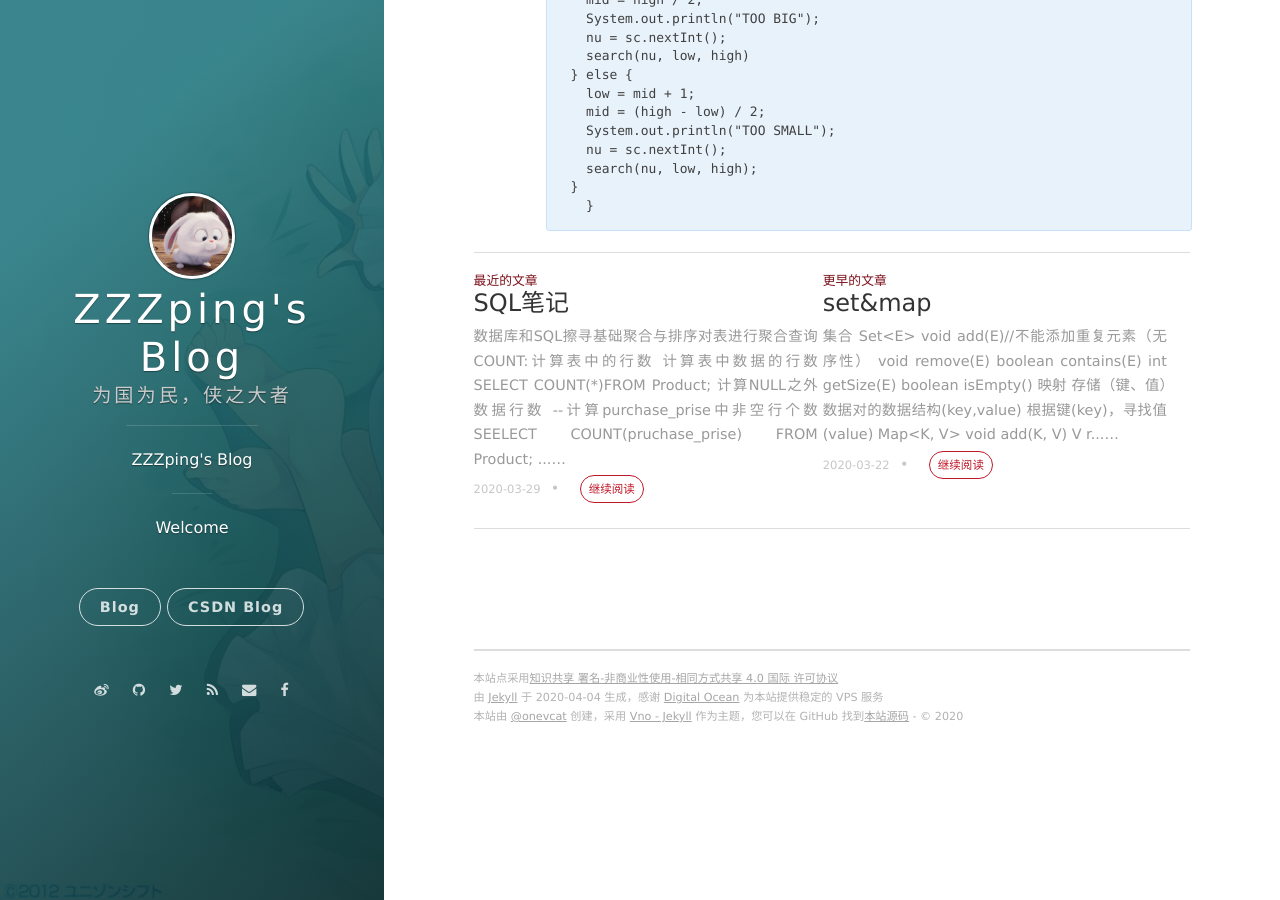
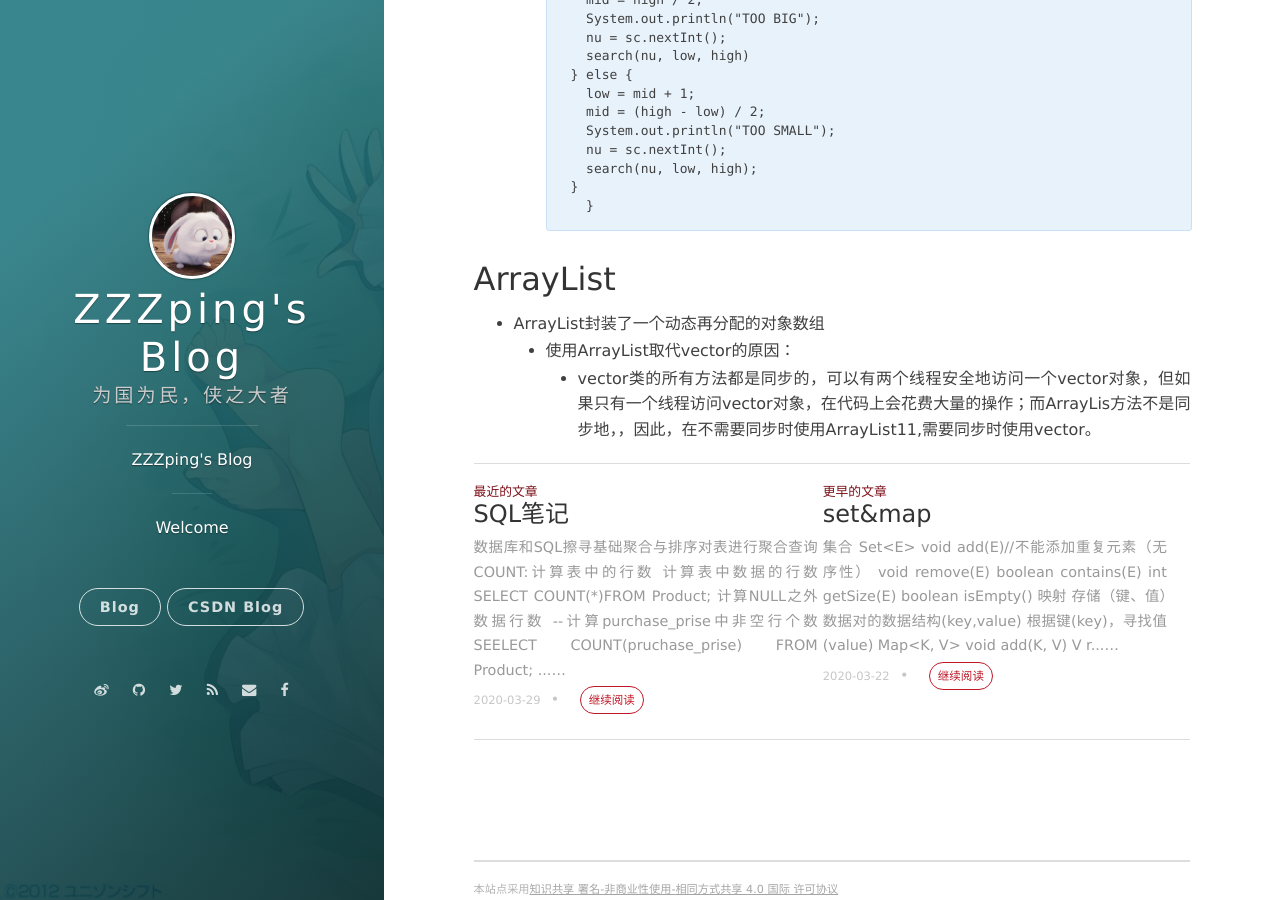
Before and after one commit to ZZZping/ZZZping.github.io, a Jekyll site: the page built from _posts/2020-03-25-Java5-API.md, in a window 1280 px wide and 900 px high, scrolled down 1860 px. Built offline with Jekyll 4.4.1, drawn with Linux system fonts in a browser that asks for light colours; nearby versions of some CDN libraries; comment, search, counter and statistics services are not loaded.

Commit message:
ArrayList

````diff
--- a/_posts/2020-03-25-Java5-API.md
+++ b/_posts/2020-03-25-Java5-API.md
@@ -93,3 +93,8 @@ date: 2020-03-25 15:28:24.000000000 +09:00
           }
         }
       ```
+
+## ArrayList
+   + ArrayList封装了一个动态再分配的对象数组
+      + 使用ArrayList取代vector的原因：
+         + vector类的所有方法都是同步的，可以有两个线程安全地访问一个vector对象，但如果只有一个线程访问vector对象，在代码上会花费大量的操作；而ArrayLis方法不是同步地，，因此，在不需要同步时使用ArrayList11,需要同步时使用vector。
````
